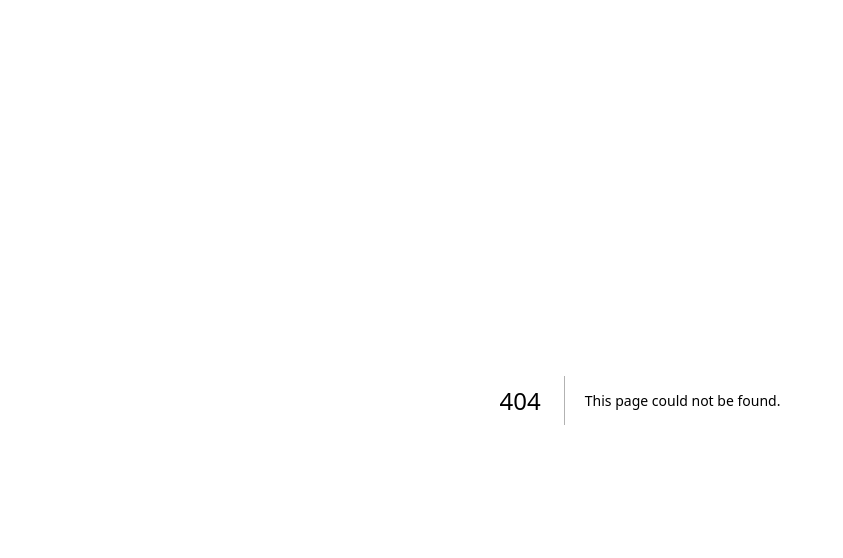
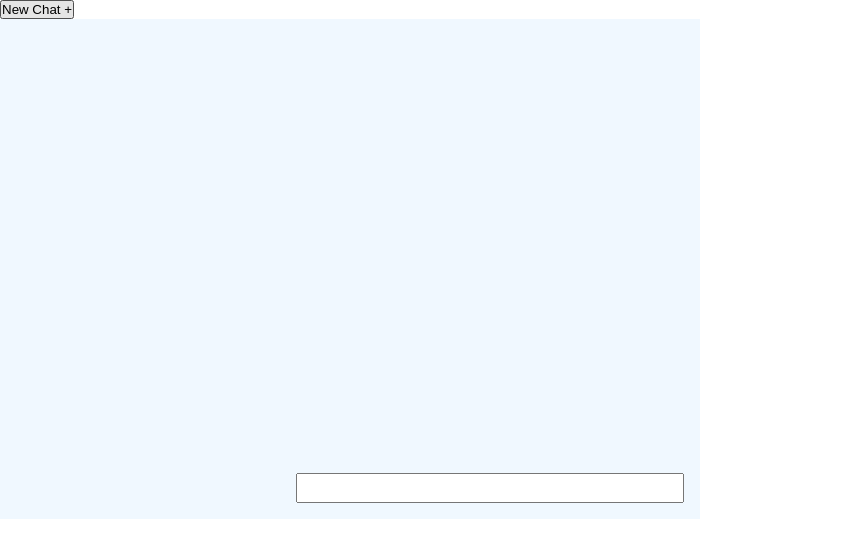
Before and after one commit to manipindi/Seo, a Next.js app: page /frontend/chat in a window 1280 px wide. Before the commit this address had no page. Shown: the top 558 px of the page, without its empty margins (0-843 px from the left). Built offline with nearby package versions, Linux system fonts and the light colour scheme.

Commit message:
chat app

```diff
--- /dev/null
+++ b/components/Note/index.module.css
@@ -0,0 +1,14 @@
+.notes_wrapper{
+    width: 500px;
+    height: 300px;
+    background-color: #ffffff;
+    border-radius: 8px;
+    padding: 16px;
+    display: flex;
+    flex-direction: column;
+    gap: 8px;
+    .text_area{
+        width: 100%;
+        flex: 1;
+    }
+}
--- a/package.json
+++ b/package.json
@@ -9,10 +9,13 @@
     "lint": "next lint"
   },
   "dependencies": {
+    "@reduxjs/toolkit": "^2.1.0",
     "next": "14.0.3",
     "react": "^18",
     "react-dom": "^18",
     "react-helmet-async": "^2.0.4",
+    "react-redux": "^9.1.0",
+    "redux": "^5.0.1",
     "swr": "^2.2.4"
   },
   "devDependencies": {
--- a/pages/_app.js
+++ b/pages/_app.js
@@ -1,11 +1,15 @@
+import { store } from "@/redux/store";
 import "@/styles/globals.css";
 import { HelmetProvider } from "react-helmet-async";
+import { Provider } from "react-redux";
 
 export default function App({ Component, pageProps }) {
   const helmetContext = {};
   return (
     <HelmetProvider context={helmetContext}>
-      <Component {...pageProps} />
+     <Provider store={store}>
+     <Component {...pageProps} />
+     </Provider>
     </HelmetProvider>
   );
 }
--- /dev/null
+++ b/pages/frontend/chat.js
@@ -0,0 +1,100 @@
+import React, { useState } from "react";
+import styles from "./index.module.css";
+import { useDispatch, useSelector } from "react-redux";
+import { addFriends, addUser } from "@/redux/slices/currentUserSlice";
+
+const usersData = [
+  {
+    name: "mani",
+    id: 1,
+  },
+  {
+    name: "naveen",
+    id: 2,
+  },
+  {
+    name: "manikanta pindu",
+    id: 3,
+  },
+];
+
+const Chat = () => {
+  const dispatch = useDispatch();
+  const currentUserData = useSelector((state) => state.currentUser);
+  const [users, setUsers] = useState(usersData);
+  const [showUserWindow, setUserWindow] = useState(false);
+  const [currentUser, setCurrentUser] = useState("");
+  const [chatUsers, setChatUsers] = useState([]);
+  const [message, setMessage] = useState("")
+
+  const handleNewChat = () => {
+    setUserWindow(true);
+  };
+
+  const handleUsers = (e) => {
+    setCurrentUser(e.target.value);
+  };
+
+  const handleChatUser = (e) => {
+    const user = e.target.value;
+    if (!chatUsers.includes(user)) {
+      setChatUsers([...chatUsers, { user: user, messages: [] }]);
+    }
+  };
+
+  const initiateChat = () => {
+    if (currentUser) {
+      dispatch(addUser(currentUser));
+      dispatch(addFriends(chatUsers));
+    }
+  };
+
+  const handleMessage = (e) => {
+    const message = e.target.value
+
+  }
+  return (
+    <div>
+      <button onClick={handleNewChat}>New Chat +</button>
+      {showUserWindow && (
+        <div className={styles.users_window}>
+          <div>
+            <h4>Select Current User</h4>
+            <select onChange={handleUsers}>
+              {users.map((user) => (
+                <option value={user.name}>{user.name}</option>
+              ))}
+            </select>
+          </div>
+
+          <div>
+            <h4>Select User to chat</h4>
+            <select onChange={handleChatUser}>
+              {users.map((user) => (
+                <option value={user.name}>{user.name}</option>
+              ))}
+            </select>
+          </div>
+
+          <button onClick={initiateChat}>Done</button>
+        </div>
+      )}
+
+      {currentUserData?.name && <h2>Username : {currentUserData.name}</h2>}
+      <div className={styles.chat_section}>
+        <div className={styles.users_section}>
+          {!!currentUserData?.friends?.length &&
+            currentUserData.friends.map((friend) => <div>{friend.user}</div>)}
+        </div>
+        <div className={styles.chat_window_section}>
+            <div className={styles.messages_box}>
+
+            </div>
+            <input className={styles.chat_input} type="text" value="" />
+        </div>
+      </div>
+    </div>
+  );
+};
+
+export default Chat;
--- /dev/null
+++ b/pages/frontend/index.module.css
@@ -0,0 +1,46 @@
+.content_wrapper{
+    min-height: 100vh;
+    min-width: 100vw;
+    display: flex;
+    justify-content: center;
+    align-items: center;
+    background-color: aliceblue;
+}
+
+
+.users_window{
+    display: flex;
+    gap: 10px;
+}
+
+.chat_section{
+    width: 700px;
+    height: 500px;
+    background-color: aliceblue;
+    display: flex;
+}
+
+.users_section{
+    display: flex;
+    flex-direction: column;
+    width: 40%;
+    gap: 12px;
+    padding: 12px;
+}
+
+.chat_window_section{
+    height: 100%;
+    /* background-color: teal; */
+    padding: 16px;
+    flex: 1;
+    display: flex;
+    flex-direction: column;
+}
+
+.messages_box{
+    flex: 1;
+}
+
+.chat_input{
+    height: 30px;
+}
--- /dev/null
+++ b/redux/slices/currentUserSlice/index.js
@@ -0,0 +1,21 @@
+import { createSlice } from "@reduxjs/toolkit";
+
+export const currentUserSlice = createSlice({
+  name: "currentUser",
+  initialState: {
+    name: "",
+    friends: [],
+  },
+  reducers: {
+    addUser: (state, payload) => {
+      state.name = payload.payload;
+    },
+    addFriends : (state, payload)=>{
+      state.friends = payload.payload
+    }
+  },
+});
+
+export const { addUser, addFriends } = currentUserSlice.actions;
+
+export default currentUserSlice.reducer;
--- /dev/null
+++ b/redux/store.js
@@ -0,0 +1,8 @@
+import {configureStore} from '@reduxjs/toolkit'
+import currentUserSlice from './slices/currentUserSlice'
+
+export const store = configureStore({
+    reducer : {
+        currentUser : currentUserSlice
+    }
+})
```
Also changed, not shown: components/Note/index.js (added, +11 -0 lines), pages/frontend/index.js (added, +15 -0 lines), 2 other files (tests, documents, lock files or other folders).
